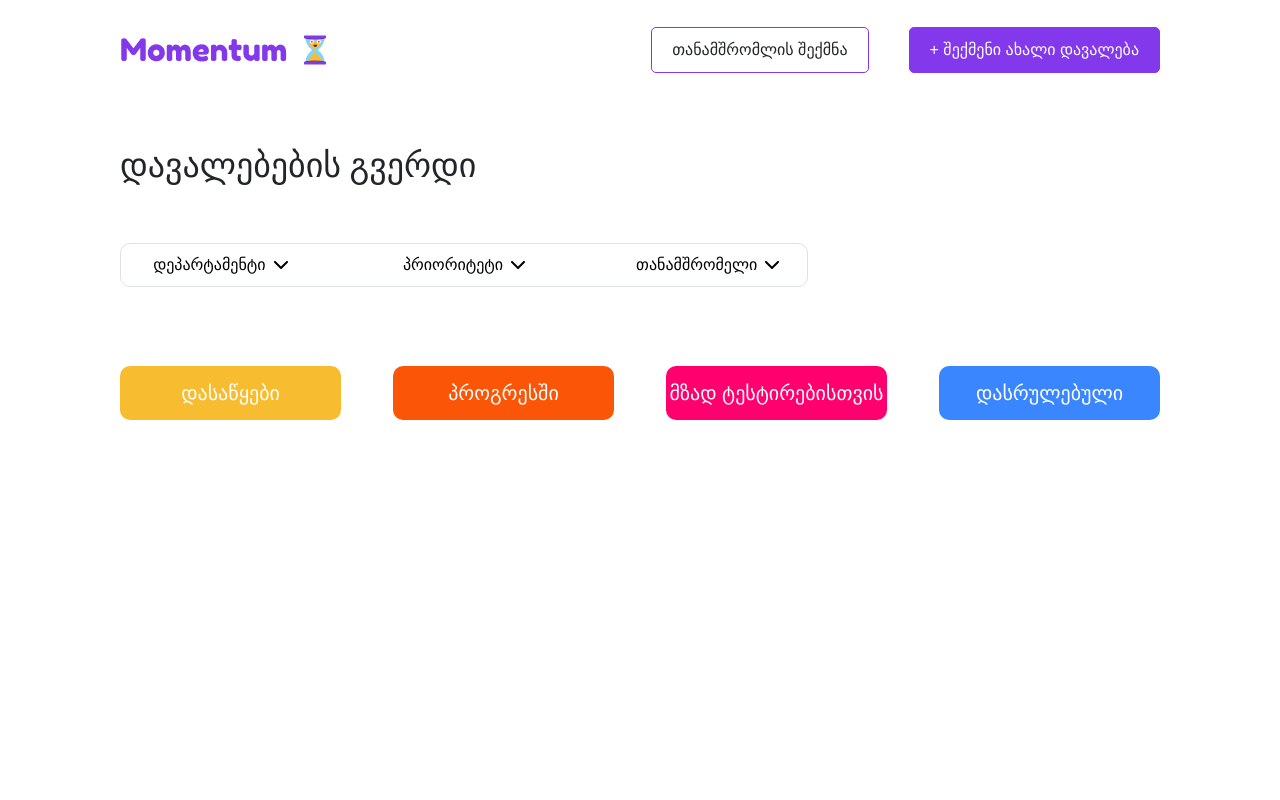
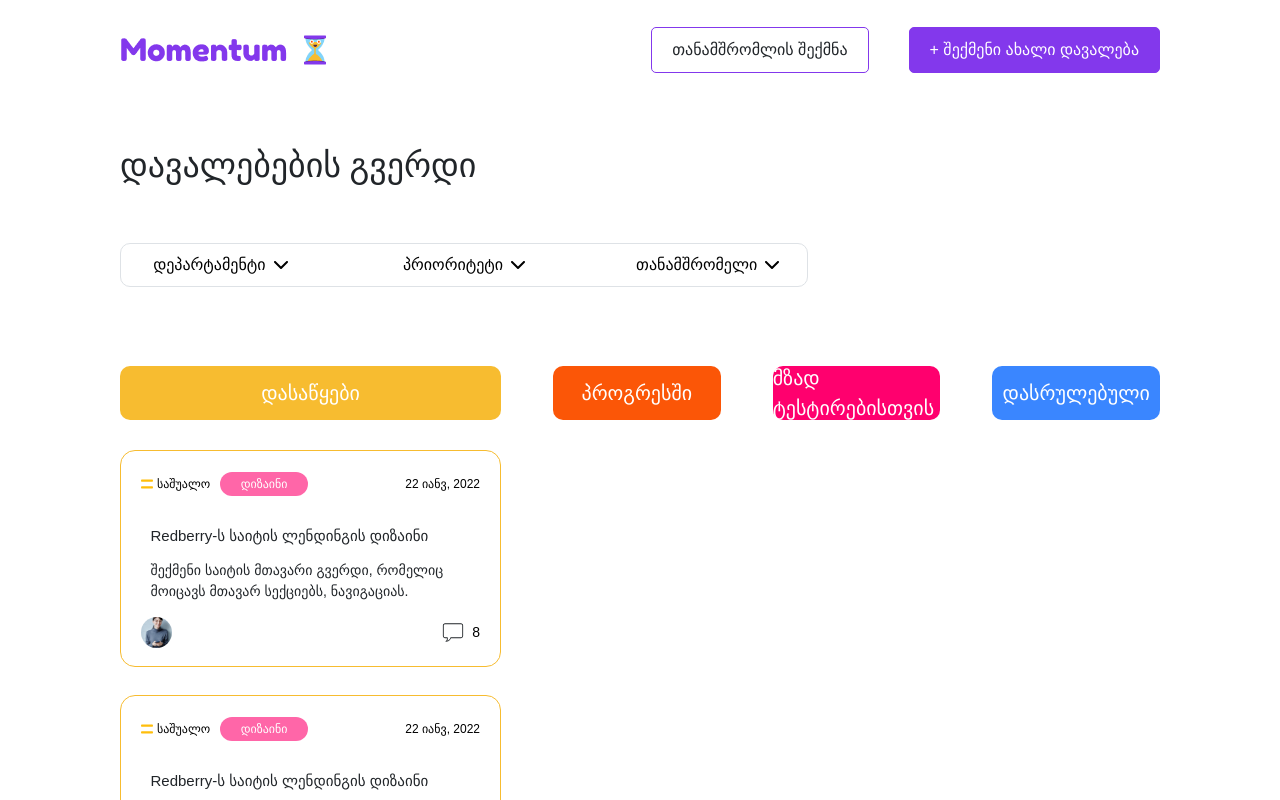
Before and after one commit to GIORGIgok/rb-progress-tracking-app, a React (Vite) app: page / in a window 1280 px wide. Shown: the top 800 px of the page. Built offline with nearby package versions, Linux system fonts and the light colour scheme; a web font is replaced by a local one.

Commit message:
created task cart's markup(statically)

```diff
--- /dev/null
+++ b/src/assets/svg/comments-indicator.jsx
@@ -0,0 +1,16 @@
+export const CommentsIndicatorSVG = () => {
+  return (
+    <svg
+      width="22"
+      height="23"
+      viewBox="0 0 22 23"
+      fill="none"
+      xmlns="http://www.w3.org/2000/svg"
+    >
+      <path
+        d="M3.08086 2.25977C1.87258 2.25977 0.880859 3.25148 0.880859 4.45977V15.0198C0.880859 16.228 1.87258 17.2198 3.08086 17.2198H4.88211C4.94227 17.7491 4.93539 18.239 4.79961 18.6498C4.63289 19.1551 4.3218 19.5796 3.74086 19.9285C3.57758 20.0316 3.50195 20.2293 3.5518 20.4149C3.60164 20.6005 3.76836 20.7329 3.96086 20.7398C5.82742 20.7398 7.96727 19.7652 9.04836 17.2198H18.9209C20.1291 17.2198 21.1209 16.228 21.1209 15.0198V4.45977C21.1209 3.25148 20.1291 2.25977 18.9209 2.25977H3.08086ZM3.08086 3.13977H18.9209C19.6496 3.13977 20.2409 3.73102 20.2409 4.45977V15.0198C20.2409 15.7485 19.6496 16.3398 18.9209 16.3398H8.80086C8.61695 16.3398 8.45195 16.4549 8.38836 16.6285C7.7043 18.4951 6.48227 19.3837 5.21211 19.7085C5.38398 19.4627 5.54727 19.2032 5.63836 18.9248C5.86695 18.2304 5.84805 17.4707 5.70711 16.6973C5.66758 16.4927 5.49055 16.3432 5.28086 16.3398H3.08086C2.35211 16.3398 1.76086 15.7485 1.76086 15.0198V4.45977C1.76086 3.73102 2.35211 3.13977 3.08086 3.13977Z"
+        fill="#212529"
+      />
+    </svg>
+  );
+};
--- /dev/null
+++ b/src/assets/svg/medium-priority-indicator.jsx
@@ -0,0 +1,16 @@
+export const MediumPriorityIndicatorSVG = () => {
+  return (
+    <svg
+      width="12"
+      height="10"
+      viewBox="0 0 12 10"
+      fill="none"
+      xmlns="http://www.w3.org/2000/svg"
+    >
+      <path
+        d="M1 0.5H11C11.6 0.5 12 0.95 12 1.625C12 2.3 11.6 2.75 11 2.75H1C0.4 2.75 0 2.3 0 1.625C0 0.95 0.4 0.5 1 0.5ZM1 7.25H11C11.6 7.25 12 7.7 12 8.375C12 9.05 11.6 9.5 11 9.5H1C0.4 9.5 0 9.05 0 8.375C0 7.7 0.4 7.25 1 7.25Z"
+        fill="#FFBE0B"
+      />
+    </svg>
+  );
+};
--- a/src/components/tasks-segregation-section/finished-tasks/finished-tasks-block.jsx
+++ b/src/components/tasks-segregation-section/sections/finished-tasks/finished-tasks-block.jsx
@@ -1,8 +1,8 @@
-import "../styles/block-styles.css";
+import "../../styles/block-styles.css";
 
 export default function FinishedTasksBlock() {
   return (
-    <section className="task-segregation-parent bg-[#3A86FF]">
+    <section className="segregation-heading-parent bg-[#3A86FF]">
       <h3 className="block-heading-3">დასრულებული</h3>
     </section>
   );
--- a/src/components/tasks-segregation-section/in-progress-tasks/in-progress-tasks-block.jsx
+++ b/src/components/tasks-segregation-section/sections/in-progress-tasks/in-progress-tasks-block.jsx
@@ -1,8 +1,8 @@
-import "../styles/block-styles.css";
+import "../../styles/block-styles.css";
 
 export default function InProgressTasksBlock() {
   return (
-    <section className="task-segregation-parent bg-[#FB5607]">
+    <section className="segregation-heading-parent bg-[#FB5607]">
       <h3 className="block-heading-3">პროგრესში</h3>
     </section>
   );
--- a/src/components/tasks-segregation-section/ready-for-test-tasks/ready-tasks-block.jsx
+++ b/src/components/tasks-segregation-section/sections/ready-for-test-tasks/ready-tasks-block.jsx
@@ -1,8 +1,8 @@
-import "../styles/block-styles.css";
+import "../../styles/block-styles.css";
 
 export default function ReadyForTestBlock() {
   return (
-    <section className="task-segregation-parent bg-[#FF006E]">
+    <section className="segregation-heading-parent bg-[#FF006E]">
       <h3 className="block-heading-3">მზად ტესტირებისთვის</h3>
     </section>
   );
--- /dev/null
+++ b/src/components/tasks-segregation-section/sections/to-do-tasks/to-do-tasks-block.jsx
@@ -0,0 +1,17 @@
+import TaskCart from "../../task-cart/task-cart";
+import "../../styles/block-styles.css";
+
+export default function TodoTasksBlock() {
+  return (
+    <section>
+      <div className="segregation-heading-parent bg-[#F7BC30]">
+        <h3 className="block-heading-3">დასაწყები</h3>
+      </div>
+      <div className="carts-parent-container">
+        <TaskCart />
+        <TaskCart />
+        <TaskCart />
+      </div>
+    </section>
+  );
+}
--- a/src/components/tasks-segregation-section/styles/block-styles.css
+++ b/src/components/tasks-segregation-section/styles/block-styles.css
@@ -1,7 +1,11 @@
-.task-segregation-parent {
-  @apply w-[381px] h-[54px] rounded-[10px] flex justify-center items-center;
+.segregation-heading-parent {
+  @apply w-[381px] h-[54px] rounded-[10px] flex justify-center items-center mb-[30px];
 }
 
 .block-heading-3 {
   @apply text-[20px] font-[500] py-[15px] text-[#FFFFFF];
 }
+
+.carts-parent-container {
+  @apply flex flex-col items-center justify-center gap-[28px];
+}
--- /dev/null
+++ b/src/components/tasks-segregation-section/task-cart/task-cart.jsx
@@ -0,0 +1,49 @@
+import { CommentsIndicatorSVG } from "../../../assets/svg/comments-indicator";
+import { MediumPriorityIndicatorSVG } from "../../../assets/svg/medium-priority-indicator";
+import employee_img from "../.././../assets/images/employee-test-img.jpeg";
+
+export default function TaskCart() {
+  return (
+    <article className="w-[381px] h-[217px] rounded-[15px] border-1 border-[#F7BC30] p-[20px] text-[12px]">
+      <div className="flex justify-between mb-[28px]">
+        <div className="flex items-center h-[26px] gap-[10px]">
+          <div className="flex items-center gap-[4px]">
+            <figure>
+              <MediumPriorityIndicatorSVG />
+            </figure>
+            <span>საშუალო</span>
+          </div>
+
+          <span className="rounded-[15px] bg-[#FF66A8] w-[88px] h-[24px] flex items-center justify-center text-[#ffffff] font-[400]">
+            დიზაინი
+          </span>
+        </div>
+        <span className="flex items-center">22 იანვ, 2022</span>
+      </div>
+
+      <div className="m-auto w-[320px] h-[64px] text-[#212529]">
+        <h4 className="text-[15px] font-[500] mb-[12px]">
+          Redberry-ს საიტის ლენდინგის დიზაინი
+        </h4>
+        <p className="text-[14px]">
+          შექმენი საიტის მთავარი გვერდი, რომელიც მოიცავს მთავარ სექციებს,
+          ნავიგაციას.
+        </p>
+      </div>
+
+      <div className="w-full h-[31px] flex justify-between mt-[28px]">
+        <figure className="object-cover">
+          <img
+            src={employee_img}
+            alt="employee-img"
+            className="rounded-full object-cover w-[31px] h-[31px]"
+          />
+        </figure>
+        <div className="flex items-center justify-between gap-[4px]">
+          <CommentsIndicatorSVG />
+          <span className="ml-[4px] text-[14px]">8</span>
+        </div>
+      </div>
+    </article>
+  );
+}
--- a/src/components/tasks-segregation-section/to-do-tasks/to-do-tasks-block.jsx
+++ /dev/null
@@ -1,9 +0,0 @@
-import "../styles/block-styles.css";
-
-export default function TodoTasksBlock() {
-  return (
-    <div className="task-segregation-parent bg-[#F7BC30]">
-      <h3 className="block-heading-3">დასაწყები</h3>
-    </div>
-  );
-}
```
Also changed, not shown: src/pages/all-tasks-page/all-tasks-page.jsx (+4 -4 lines), src/assets/images/employee-test-img.jpeg (added).
